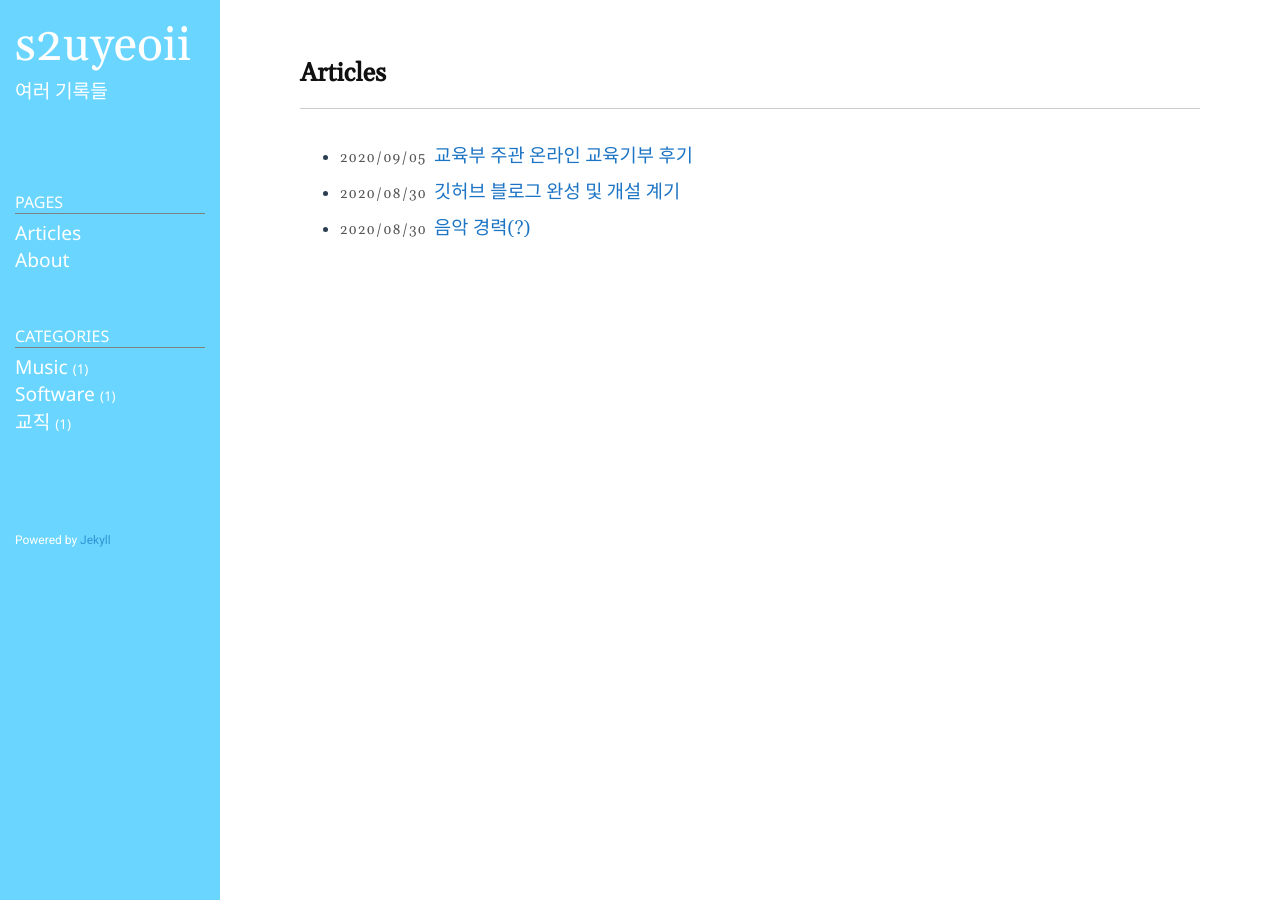
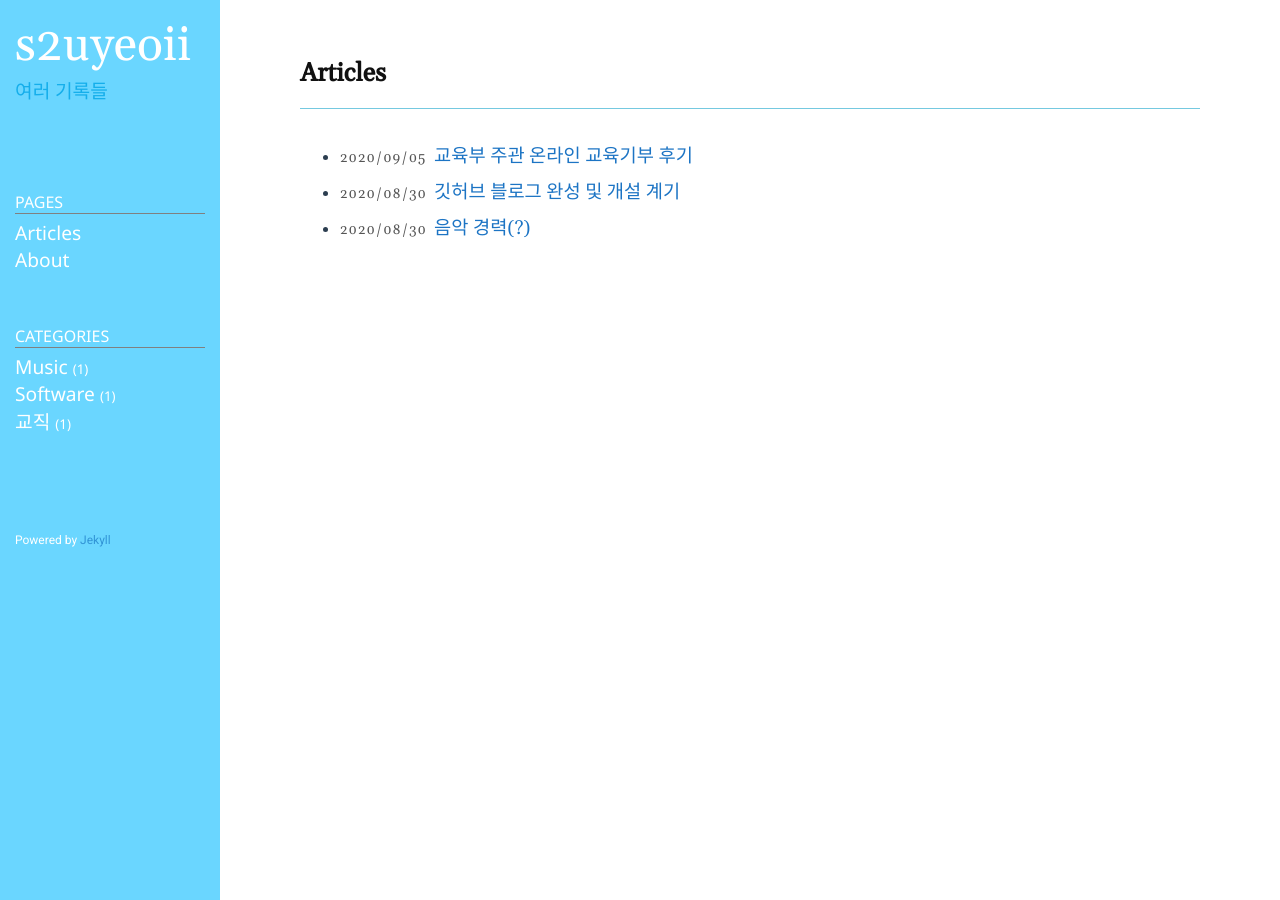
Before and after one commit to yeoneed/yeoneed.github.io, a Jekyll site: the page built from index.md, in a window 1280 px wide. Built offline with Jekyll 4.4.1, drawn with Linux system fonts in a browser that asks for light colours.

Commit message:
css수정

```diff
--- a/public/css/style.css
+++ b/public/css/style.css
@@ -119,7 +119,7 @@ code {
 
 .lead {
 	font-size: 120%;
-	color: #fff;
+	color: #15aeeb;
 }
 
 .sidebar-header {
@@ -233,7 +233,7 @@ article h4,
 article h5,
 article h6 {
 	font-family: "Roboto", "Nanum Gothic";
-	color: #fff;
+	color: #15aeeb;
   	margin-bottom: 0;
 }
 
@@ -253,7 +253,7 @@ article.home h4 a:hover {
 header.post-header {
 	padding: 50px 0px 10px 0px;
 	margin-bottom: 30px;
-	border-bottom: 1px solid #ccc;
+	border-bottom: 1px solid #75c9e0;
 	text-align: center;
 }
 
```
